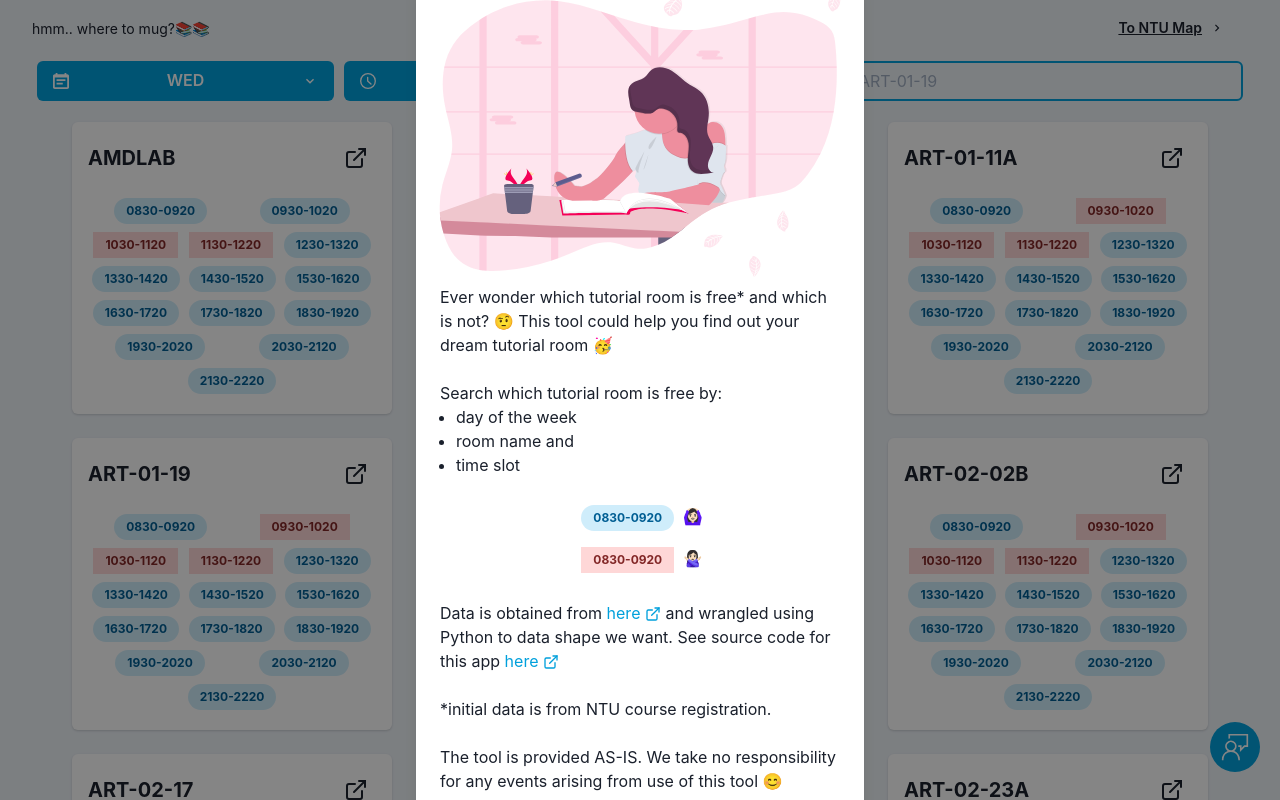
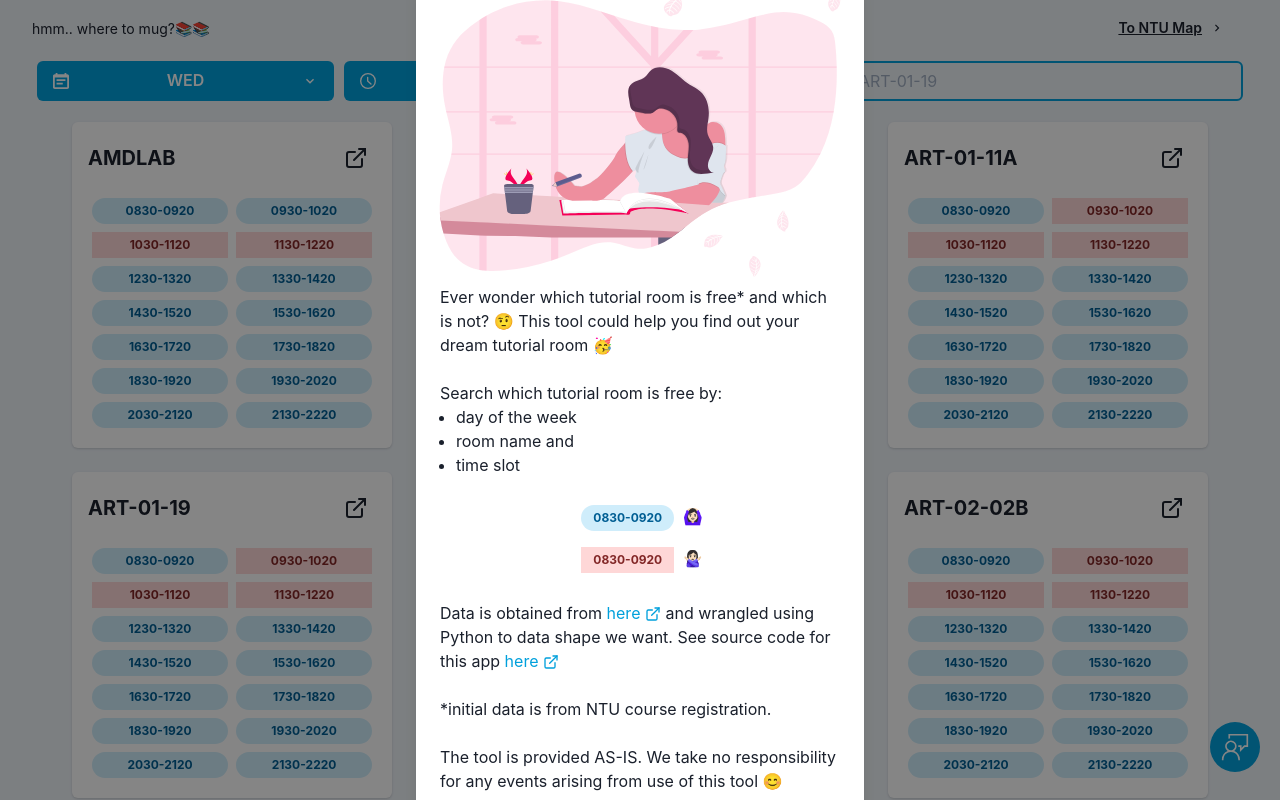
Before and after one commit to OkkarMin/where-to-mug, a Next.js app: page / in a window 1280 px wide. Shown: the top 800 px of the page. Built offline with nearby package versions, Linux system fonts and the light colour scheme.

Commit message:
fix: :bug: Change flex to SimpleGrid (#13)

```diff
--- a/src/components/FreeRoomCard.tsx
+++ b/src/components/FreeRoomCard.tsx
@@ -3,13 +3,13 @@ import { FC } from "react";
 import {
   Badge,
   Box,
-  Flex,
   Heading,
   HStack,
   IconButton,
   Link,
+  SimpleGrid,
 } from "@chakra-ui/react";
-import { NotAllowedIcon, TimeIcon, ExternalLinkIcon } from "@chakra-ui/icons";
+import { ExternalLinkIcon } from "@chakra-ui/icons";
 
 export interface IFreeRoomCard {
   timeSlots: Record<string, boolean>;
@@ -23,6 +23,7 @@ export const TimeSlotBadge: FC<{ slot: string; isFree: boolean }> = ({
 }) => {
   return (
     <Badge
+      align="center"
       px={3}
       py={1}
       m="1"
@@ -70,7 +71,7 @@ export const FreeRoomCard: FC<IFreeRoomCard> = ({
             />
           </Link>
         </HStack>
-        <Flex mt="4" justify="space-around" wrap="wrap">
+        <SimpleGrid columns={2} mt="4">
           {timeSlots == null ? (
             <div>Not free at all sial</div>
           ) : (
@@ -78,7 +79,7 @@ export const FreeRoomCard: FC<IFreeRoomCard> = ({
               <TimeSlotBadge key={i} slot={slot} isFree={timeSlots[slot]} />
             ))
           )}
-        </Flex>
+        </SimpleGrid>
       </Box>
     </Box>
   );
```
